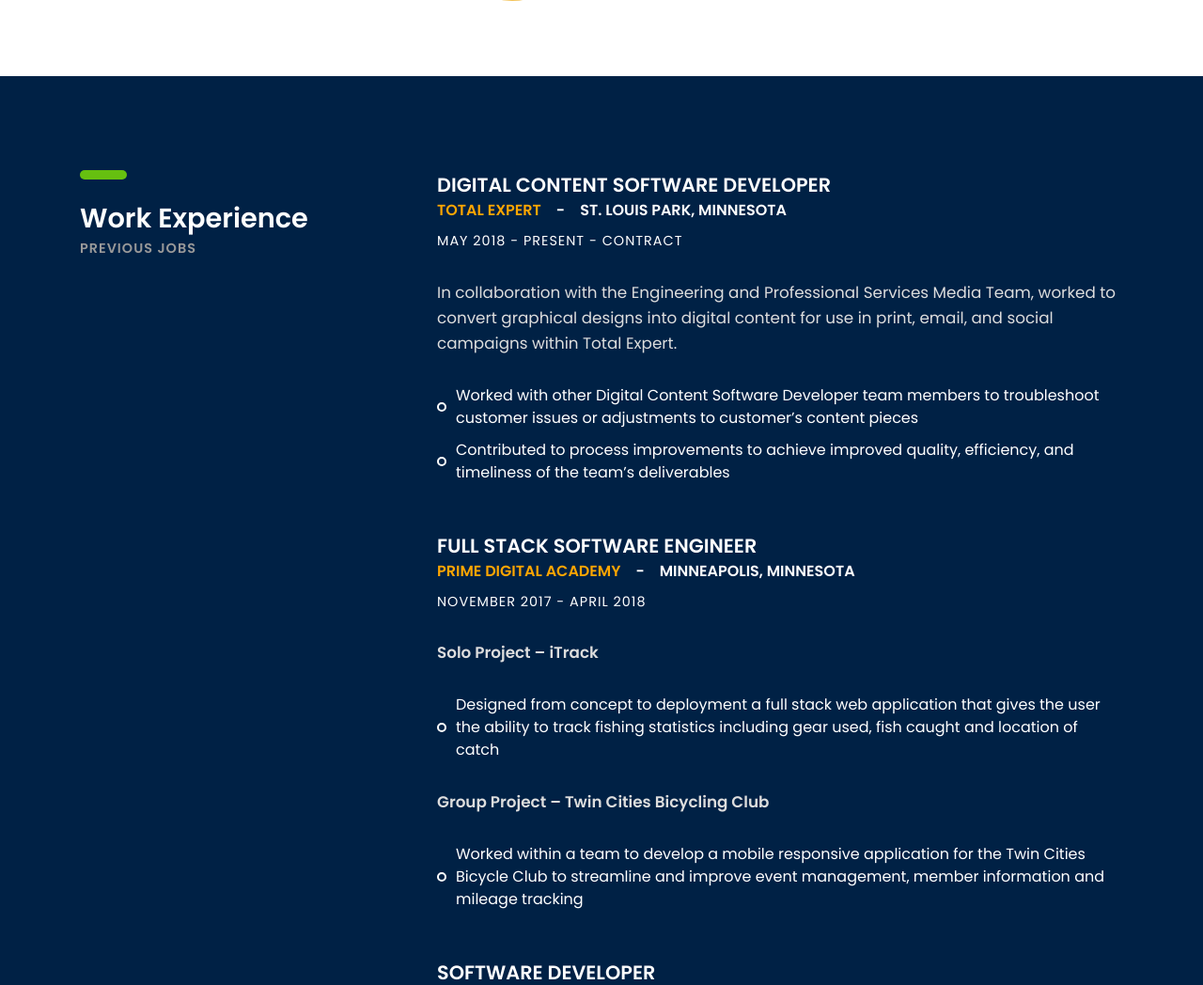
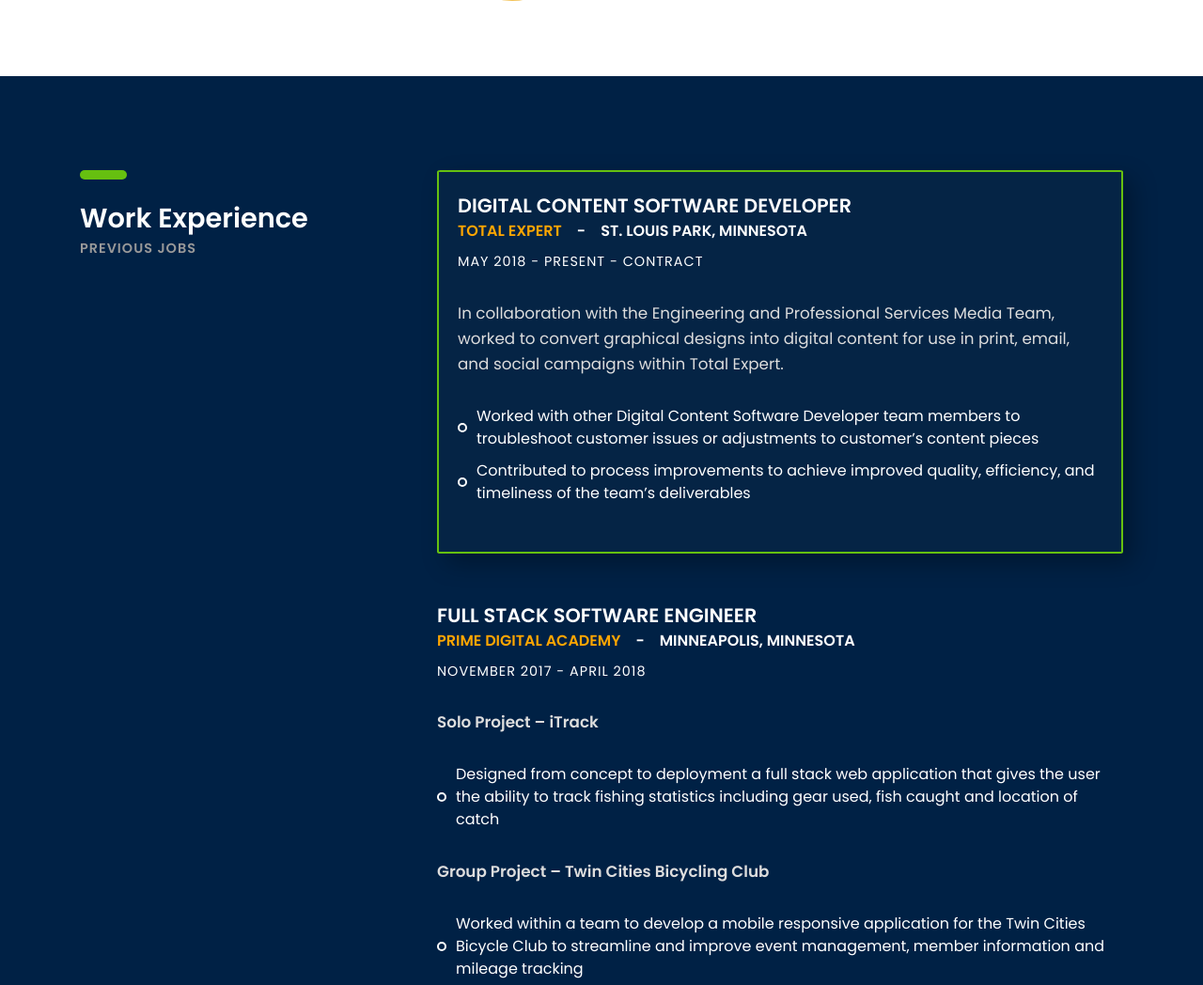
Before and after one commit to darrenrector91/html_resume, a PHP site: page / in a window 1280 px wide. Shown: the part 2072-3120 px from the top of the page at 94% size. Run offline with PHP 8.4, Linux system fonts and the light colour scheme; some web fonts are replaced.

Commit message:
added AOS to experience section

```diff
--- a/css/styles.css
+++ b/css/styles.css
@@ -197,6 +197,7 @@ header .downlad-btn:hover{ -webkit-transform: translateY(-4px); transform: trans
     width: 8px;
     background: #ccc;
 	z-index: -1;
+	background-color: #FFA600;
 }
 
 .education-wrapper .education{ position: relative; }
@@ -207,7 +208,7 @@ header .downlad-btn:hover{ -webkit-transform: translateY(-4px); transform: trans
 	background: rgb(102, 192, 16); }
 
 .animation {
-	border: 2px solid rgba(82, 82, 82, 0.472) !important;
+	border: 2px solid rgb(102, 192, 16) !important;
 	padding: 20px !important;
 	box-shadow: 10px 10px 26px 0px rgba(0,0,0,0.3);
 	background-color: rgba(79, 79, 79, 0.068);
--- a/index.html
+++ b/index.html
@@ -26,7 +26,7 @@
 #####################################-->
 	<header>
 		<div class="container">
-			<div class="heading-wrapper">
+			<div class="heading-wrapper animation">
 				<div class="row">
 					<div class="col-sm-6 col-md-6 col-lg-4">
 						<div class="info">
@@ -220,8 +220,7 @@
 					</div>
 				</div><!-- col-sm-4 -->
 				<div class="col-sm-8">
-
-					<div class="experience margin-b-50">
+					<div class="experience margin-b-50 animation">
 						<h4><b>DIGITAL CONTENT SOFTWARE DEVELOPER</b></h4>
 						<h5 class="font-yellow"><b>TOTAL EXPERT&emsp;<span class="job-location">-&emsp;ST. LOUIS PARK, MINNESOTA</span></b></h5>
 						<h6 class="margin-t-10">MAY 2018 - PRESENT - CONTRACT</h6>
@@ -238,9 +237,10 @@
 								and timeliness of the team’s deliverables
 							</li>
 						</ul>
+						<div id="exp-para2-trigger"></div>
 					</div><!-- experience -->
 
-					<div class="experience margin-b-50">
+					<div class="experience margin-b-50" data-aos="fade-down" data-aos-anchor="#exp-para2-trigger">
 						<h4><b>FULL STACK SOFTWARE ENGINEER</b></h4>
 						<h5 class="font-yellow"><b>PRIME DIGITAL ACADEMY&emsp;<span class="job-location">-&emsp;MINNEAPOLIS, MINNESOTA</span></b></h5>
 						<h6 class="margin-t-10">NOVEMBER 2017 - APRIL 2018</h6>
@@ -257,9 +257,10 @@
 								the Twin Cities Bicycle Club to streamline and improve event
 								management, member information and mileage tracking
 							</li>
+						<div id="exp-para2-trigger"></div>
 						</ul>
 					</div><!-- experience -->
-					<div class="experience margin-b-50">
+					<div class="experience margin-b-50 animation">
 						<h4><b>SOFTWARE DEVELOPER</b></h4>
 						<h5 class="font-yellow"><b>SUNLIGHT SOLUTIONS&emsp;<span class="job-location">-&emsp;ORLANDO, FLORIDA</span></b></h5>
 						<h6 class="margin-t-10">JUNE 2017 - AUGUST 2017</h6>
@@ -268,7 +269,7 @@
 								analyst and the client base during product design and
 								implementation</b></p>
 					</div><!-- experience -->
-					<div class="experience margin-b-50">
+					<div class="experience margin-b-50" data-aos="fade-up" data-aos-anchor="#exp-para4-trigger">
 							<h4><b>NETWORK OPERATIONS ANALYST/WEB DEVELOPER</b></h4>
 							<h5 class="font-yellow"><b>NETWORK ACCESS PRODUCTS&emsp;<span class="job-location">-&emsp;RAMSEY, MINNESOTA</span></b></h5>
 							<h6 class="margin-t-10">DECEMBER 2016 - MAY 2017 - CONTRACT</h6>
@@ -277,7 +278,7 @@
 								policies and operational impact while implementing a job tracking web
 								application</b></p>
 						</div><!-- experience -->
-
+						<div id="ed-box1-trigger"></div>
 				</div><!-- col-sm-8 -->
 			</div><!-- row -->
 		</div><!-- container -->
@@ -307,7 +308,7 @@
 									•	DESIGNED AND DEVELOPED A WEB APPLICATION FOR MY SOLO PROJECT NAMED iTRACK FOR TRACKING FISHING STATISTICS <br><br>
 									•	GROUP PROJECT FOR TWIN CITIES BICYCLING CLUB TO STREAMLINE AND IMPROVE SERVICES
 									</p>
-						<div id="ed-box1-trigger"></div>
+
 						</div><!-- education -->
 
 						<div class="education margin-b-50 animation" data-aos="fade-right" data-aos-anchor="#ed-box2-trigger">
```
